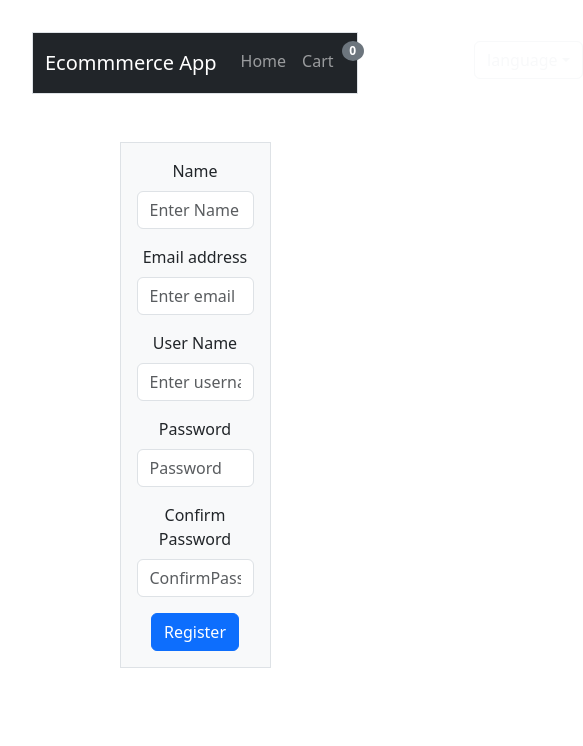
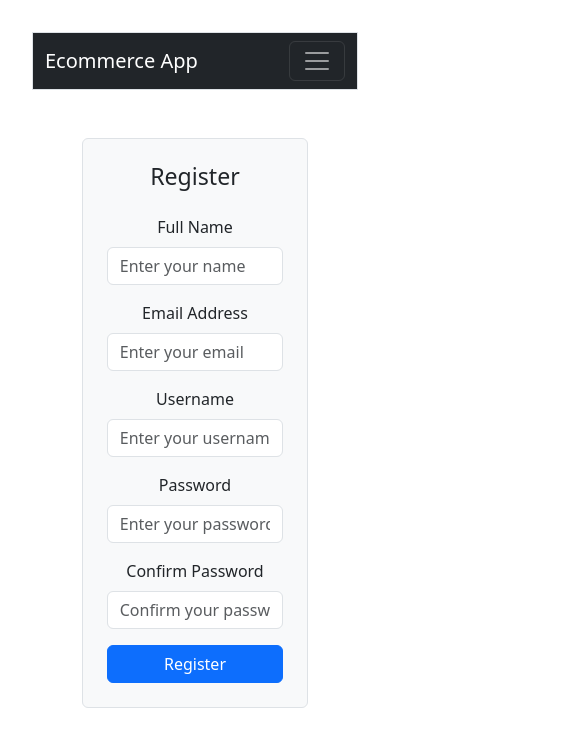
Before and after one commit to ahmed-elsabbagh778/ecommerce-app, a React (Vite) app: page /register in a window 390 px wide. Shown: the top 746 px of the page, 583 px wide, since content can reach past the window. Built offline with nearby package versions, Linux system fonts and the light colour scheme.

Commit message:
added responsiveness

```diff
--- a/src/components/Card.jsx
+++ b/src/components/Card.jsx
@@ -16,8 +16,8 @@ function Cards(props) {
 
   return (
     <Card
-      style={{ width: "18rem" }}
-      className="h-100 d-flex flex-column position-relative"
+
+      className="h-100 d-flex flex-column"
     >
       <Badge
         bg={isAvailable ? "success" : "danger"}
--- a/src/components/NavBar.jsx
+++ b/src/components/NavBar.jsx
@@ -1,6 +1,5 @@
 import { Badge, Container, Dropdown, Nav, Navbar } from "react-bootstrap";
-
-import { useContext, useEffect, useState } from "react";
+import { useContext } from "react";
 import { Link } from "react-router-dom";
 import { useSelector } from "react-redux";
 import { LanguageContext } from "../contexts/language";
@@ -8,43 +7,43 @@ import { LanguageContext } from "../contexts/language";
 export default function NavBar() {
   const cartItems = useSelector((state) => state.cart.items);
   const cartCount = cartItems.length;
-
-  const  [language , toggleLanguage]  = useContext(LanguageContext);
-
-  useEffect(() => {}, []);
+  const [language, toggleLanguage] = useContext(LanguageContext);
 
   return (
     <section className="bg-gray-50 dark:bg-gray-950">
-      <div>
-        <div className="border border-r-0 border-l-0 border-gray-200 dark:border-gray-600">
-          <Navbar bg="dark" data-bs-theme="dark">
-            <Container>
-              <Navbar.Brand>Ecommmerce App</Navbar.Brand>
-              <Nav className="ms-rtl-auto">
+      <div className="border border-r-0 border-l-0 border-gray-200 dark:border-gray-600">
+        <Navbar bg="dark" data-bs-theme="dark" expand="lg">
+          <Container>
+            <Navbar.Brand><Link className="nav-link" to={"/"}>Ecommerce App</Link></Navbar.Brand>
+            <Navbar.Toggle aria-controls="basic-navbar-nav" />
+            <Navbar.Collapse id="basic-navbar-nav">
+
+              <Nav className={language === "en" ? "ms-auto" : "me-auto"} align-items-center>
                 <Link className="nav-link" to="/">
                   Home
                 </Link>
                 <Link className="nav-link" to="/Cart">
                   Cart
                 </Link>
-                <Badge bg="secondary mb-4 rounded-circle ">{cartCount}</Badge>
-                <Link className="nav-link ms-3" to="/register">
+                <Badge bg="secondary" className="rounded-circle-pill ms-2 me-2 h-25 text-start me-auto">
+                  {cartCount}
+                </Badge>
+                <Link className="nav-link me-3" to="/register">
                   Register
                 </Link>
-                <Dropdown className="ms-3">
-                  <Dropdown.Toggle variant="outline-light" id="dropdown-basic" >
-                    language
+                <Dropdown className="me-3">
+                  <Dropdown.Toggle variant="outline-light" id="dropdown-basic">
+                    Language
                   </Dropdown.Toggle>
-
                   <Dropdown.Menu>
                     <Dropdown.Item onClick={toggleLanguage}>English</Dropdown.Item>
                     <Dropdown.Item onClick={toggleLanguage}>Arabic</Dropdown.Item>
                   </Dropdown.Menu>
                 </Dropdown>
               </Nav>
-            </Container>
-          </Navbar>
-        </div>
+            </Navbar.Collapse>
+          </Container>
+        </Navbar>
       </div>
     </section>
   );
--- a/src/index.css
+++ b/src/index.css
@@ -1,3 +1,7 @@
 body{
-  min-width: 100%;
+  width: 100%;
 }
+
+:root{
+  width: 100%;
+}
--- a/src/pages/ProductsList.jsx
+++ b/src/pages/ProductsList.jsx
@@ -16,16 +16,22 @@ const ProductsList = () => {
 
   return (
     <>
-      <div className="container">
+      <div className="container-fluid px-2 my-3">
         {isLoading && (
-          <div className="spinner-border position-absolute top-50 start-50" role="status">
+          <div
+            className="spinner-border position-absolute top-50 start-50"
+            role="status"
+          >
             <span className="visually-hidden">Loading...</span>
           </div>
         )}
-        <div className="row g-4 m-3">
+        <div className="row g-3">
           {products.map((product) => {
             return (
-              <div className="col-3" key={product.id}>
+              <div
+                className="col-12 col-sm-6 col-md-4 col-lg-3"
+                key={product.id}
+              >
                 <Cards productItem={product} />
               </div>
             );
@@ -37,3 +43,6 @@ const ProductsList = () => {
 };
 
 export default ProductsList;
+
+// col-6 col-md-4 col-lg-3 mb-4
+// col-12 col-sm-6 col-md-4 col-lg-3
--- a/src/pages/Register.jsx
+++ b/src/pages/Register.jsx
@@ -1,5 +1,5 @@
 import { useState } from "react";
-import { Form } from "react-bootstrap";
+import { Form, Alert } from "react-bootstrap";
 
 const Register = () => {
   const [formData, setFormData] = useState({
@@ -11,6 +11,7 @@ const Register = () => {
   });
 
   const [errors, setErrors] = useState({});
+  const [success, setSuccess] = useState(false);
 
   const regex = {
     name: /^[a-zA-Z\s]{2,50}$/,
@@ -22,6 +23,7 @@ const Register = () => {
   const handleChange = (e) => {
     const { name, value } = e.target;
     setFormData({ ...formData, [name]: value });
+    setSuccess(false); // Hide success message on change
   };
 
   const handleSubmit = (e) => {
@@ -38,56 +40,119 @@ const Register = () => {
     }
 
     if (!regex.username.test(formData.username)) {
-      newErrors.username = "Username must be 3-20 chars, letters/numbers/_ only.";
+      newErrors.username =
+        "Username must be 3-20 chars, letters/numbers/_ only.";
     }
 
     if (!regex.password.test(formData.password)) {
       newErrors.password =
         "Password must be 8+ chars, with at least 1 uppercase, 1 number, and 1 special char.";
     }
+
     if (!formData.confirmPassword.trim()) {
-        newErrors.confirmPassword = "Please confirm your password.";
-    }
-    else if (formData.password !== formData.confirmPassword) {
+      newErrors.confirmPassword = "Please confirm your password.";
+    } else if (formData.password !== formData.confirmPassword) {
       newErrors.confirmPassword = "Passwords do not match.";
     }
 
     setErrors(newErrors);
 
     if (Object.keys(newErrors).length === 0) {
-      alert("Registered Successfully!");
+      setSuccess(true);
+      // هنا تقدر تبعت البيانات للسيرفر
     }
   };
 
   return (
     <>
-      <Form className="w-50 mx-auto border p-3 bg-light" onSubmit={handleSubmit}>
+      <Form
+        className="w-75 w-md-50 mx-auto border p-4 bg-light rounded mt-4"
+        onSubmit={handleSubmit}
+      >
+        <h3 className="text-center mb-4">Register</h3>
+
+        {success && (
+          <Alert variant="success" onClose={() => setSuccess(false)} dismissible>
+            Registered Successfully!
+          </Alert>
+        )}
+
         <Form.Group className="mb-3" controlId="formGroupName">
-          <Form.Label>Name</Form.Label>
-          <Form.Control type="text" placeholder="Enter Name" name="name" value={formData.name} onChange={handleChange} isInvalid={!!errors.name}/>
-          <Form.Control.Feedback type="invalid" >{errors.name}</Form.Control.Feedback>
+          <Form.Label>Full Name</Form.Label>
+          <Form.Control
+            type="text"
+            placeholder="Enter your name"
+            name="name"
+            value={formData.name}
+            onChange={handleChange}
+            isInvalid={!!errors.name}
+          />
+          <Form.Control.Feedback type="invalid">
+            {errors.name}
+          </Form.Control.Feedback>
         </Form.Group>
+
         <Form.Group className="mb-3" controlId="formGroupEmail">
-          <Form.Label>Email address</Form.Label>
-          <Form.Control type="email" placeholder="Enter email" name="email" value={formData.email} onChange={handleChange} isInvalid={!!errors.email}/>
-          <Form.Control.Feedback type="invalid" >{errors.email}</Form.Control.Feedback>
+          <Form.Label>Email Address</Form.Label>
+          <Form.Control
+            type="email"
+            placeholder="Enter your email"
+            name="email"
+            value={formData.email}
+            onChange={handleChange}
+            isInvalid={!!errors.email}
+          />
+          <Form.Control.Feedback type="invalid">
+            {errors.email}
+          </Form.Control.Feedback>
         </Form.Group>
+
         <Form.Group className="mb-3" controlId="formGroupUsername">
-          <Form.Label>User Name</Form.Label>
-          <Form.Control type="text" placeholder="Enter username" name="username" value={formData.username} onChange={handleChange} isInvalid={!!errors.username}/>
-          <Form.Control.Feedback type="invalid" >{errors.username}</Form.Control.Feedback>
+          <Form.Label>Username</Form.Label>
+          <Form.Control
+            type="text"
+            placeholder="Enter your username"
+            name="username"
+            value={formData.username}
+            onChange={handleChange}
+            isInvalid={!!errors.username}
+          />
+          <Form.Control.Feedback type="invalid">
+            {errors.username}
+          </Form.Control.Feedback>
         </Form.Group>
+
         <Form.Group className="mb-3" controlId="formGroupPassword">
           <Form.Label>Password</Form.Label>
-          <Form.Control type="password" placeholder="Password" name="password" value={formData.password} onChange={handleChange} isInvalid={!!errors.password}/>
-          <Form.Control.Feedback type="invalid" >{errors.password}</Form.Control.Feedback>
+          <Form.Control
+            type="password"
+            placeholder="Enter your password"
+            name="password"
+            value={formData.password}
+            onChange={handleChange}
+            isInvalid={!!errors.password}
+          />
+          <Form.Control.Feedback type="invalid">
+            {errors.password}
+          </Form.Control.Feedback>
         </Form.Group>
+
         <Form.Group className="mb-3" controlId="formGroupConfirmPassword">
           <Form.Label>Confirm Password</Form.Label>
-          <Form.Control type="password" placeholder="ConfirmPassword" name="confirmPassword" value={formData.confirmPassword} onChange={handleChange} isInvalid={!!errors.confirmPassword}/>
-          <Form.Control.Feedback type="invalid" >{errors.confirmPassword}</Form.Control.Feedback>
+          <Form.Control
+            type="password"
+            placeholder="Confirm your password"
+            name="confirmPassword"
+            value={formData.confirmPassword}
+            onChange={handleChange}
+            isInvalid={!!errors.confirmPassword}
+          />
+          <Form.Control.Feedback type="invalid">
+            {errors.confirmPassword}
+          </Form.Control.Feedback>
         </Form.Group>
-        <button type="submit" className="btn btn-primary">
+
+        <button type="submit" className="btn btn-primary w-100">
           Register
         </button>
       </Form>
```
Also changed, not shown: src/components/Cart.jsx (+15 -25 lines), src/pages/ProductDetails.jsx (+29 -23 lines).
